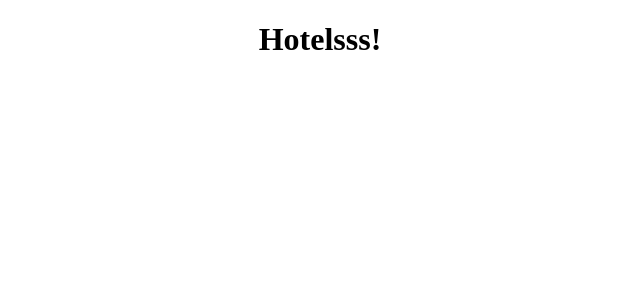
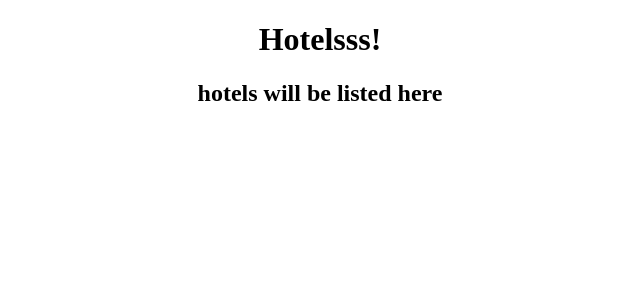
Before and after one commit to tabal97/AeroCloud-FE-test, a React (Create React App) app: page / in a window 1280 px wide. Shown: the top 300 px of the page, without its empty margins (320-960 px from the left). Built offline with nearby package versions, Linux system fonts and the light colour scheme.

Commit message:
check is hotel lister is rendering

```diff
--- a/src/App.js
+++ b/src/App.js
@@ -1,11 +1,13 @@
 import React from 'react';
 import './App.css';
 import Header from './Components/Header';
+import HotelLister from './Components/HotelLister';
 
 function App() {
   return (
     <div className="App">
       <Header />
+      <HotelLister />
     </div>
   );
 }
--- a/src/Components/HotelLister.jsx
+++ b/src/Components/HotelLister.jsx
@@ -1,9 +1,12 @@
 import React, { Component } from 'react';
+const hotelsArray = require("../utils/hotels.json");
+// import * as filter from "../utils/utilFuncs"
+
 
 class HotelLister extends Component {
     state = {}
     render() {
-        return (  );
+        return (<h2>hotels will be listed here</h2>);
     }
 }
 
```
